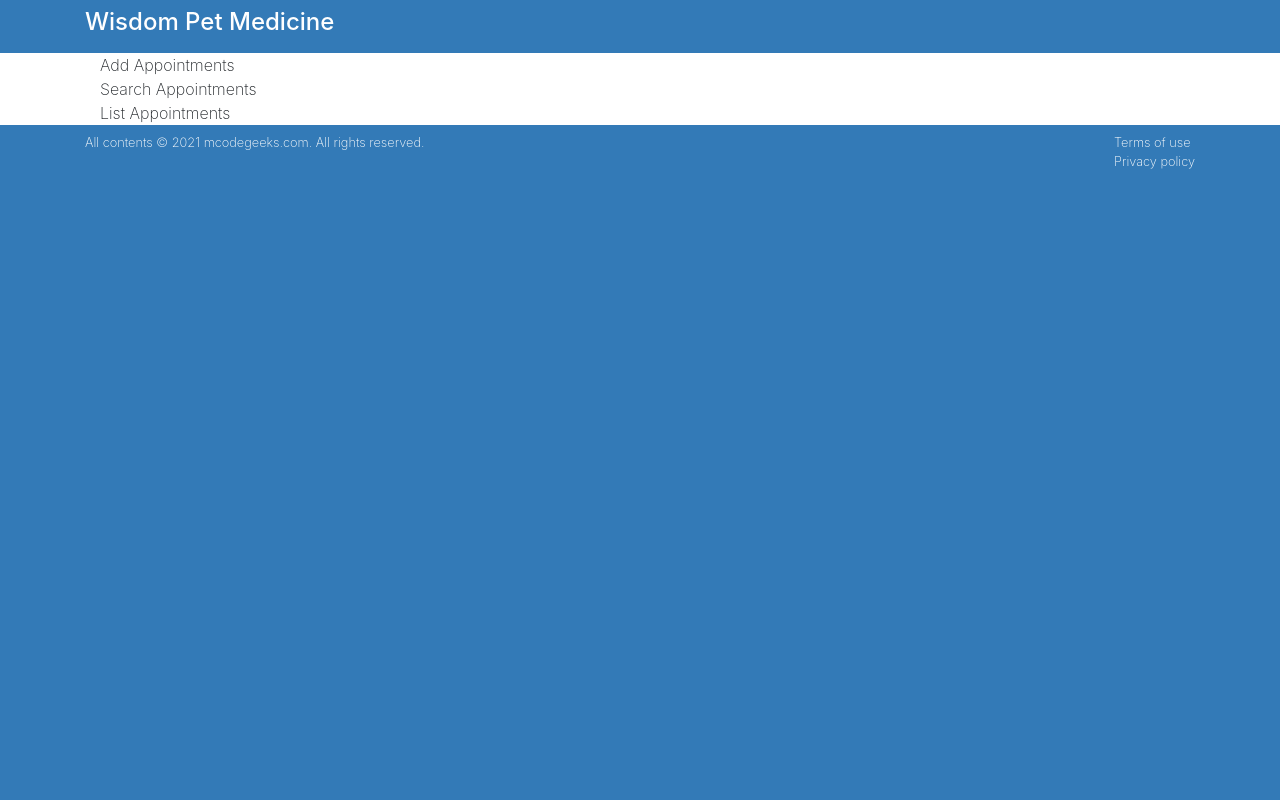
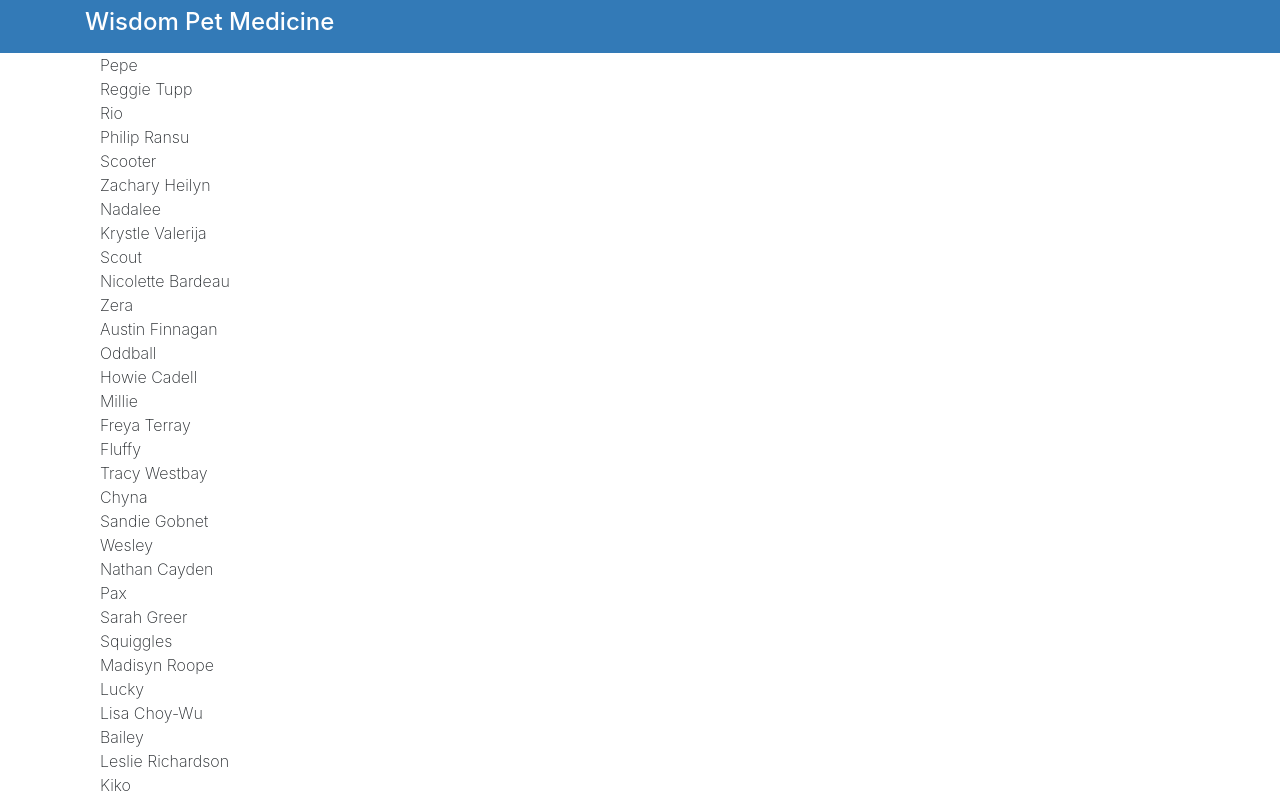
Before and after one commit to BrycenG007/React-Django-Docker, a React (Create React App) app in the folder frontend/: page / in a window 1280 px wide. Shown: the top 800 px of the page. Built offline with nearby package versions, Linux system fonts and the light colour scheme.

Commit message:
Add working with complex data

```diff
--- a/frontend/src/components/examples/interface/Interface.js
+++ b/frontend/src/components/examples/interface/Interface.js
@@ -27,12 +27,19 @@ class Interface extends Component {
     }
 
     render() {
+        const listItems = this.state.myAppointments.map(item => (
+            <div>
+                <div>{item.petName}</div>
+                <div>{item.ownerName}</div>
+            </div>
+        ));
         return (
             <main className="page bg-white" id="petratings">
                 <div className="container">
                     <div className="row">
                         <div className="col-md-12 bg-white">
                             <div className="container">
+                                {listItems}
                                 <AddAppointments />
                                 <SearchAppointments />
                                 <ListAppointments />
```
